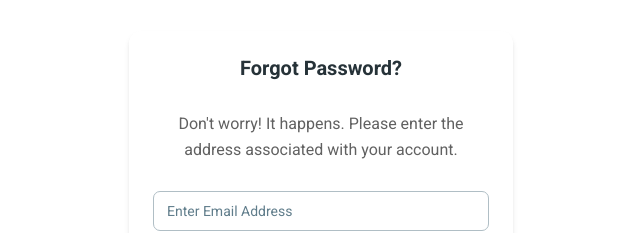
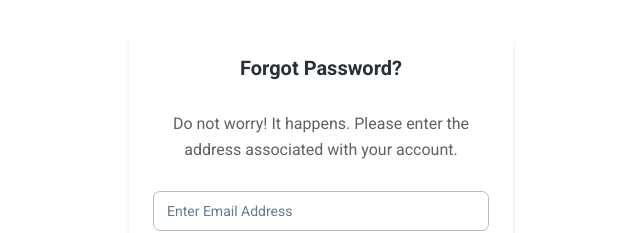
Before and after one commit to ameen-sid/Team-Eagles-Website, a Next.js app: page /reset-password-email in a window 1280 px wide. Shown: the part 237-470 px from the top of the page, without its empty margins (319-959 px from the left). Built offline with nearby package versions, Linux system fonts and the light colour scheme.

Commit message:
Updated Reset Password Email Page

```diff
--- a/src/app/reset-password-email/page.tsx
+++ b/src/app/reset-password-email/page.tsx
@@ -67,7 +67,7 @@ const ResetPasswordEmail = () => {
 						onPointerEnterCapture={undefined}
 						onPointerLeaveCapture={undefined}
 					>
-						Don't worry! It happens. Please enter the address associated with your account.
+						Do not worry! It happens. Please enter the address associated with your account.
 					</Typography>
 
 					<Input
```
